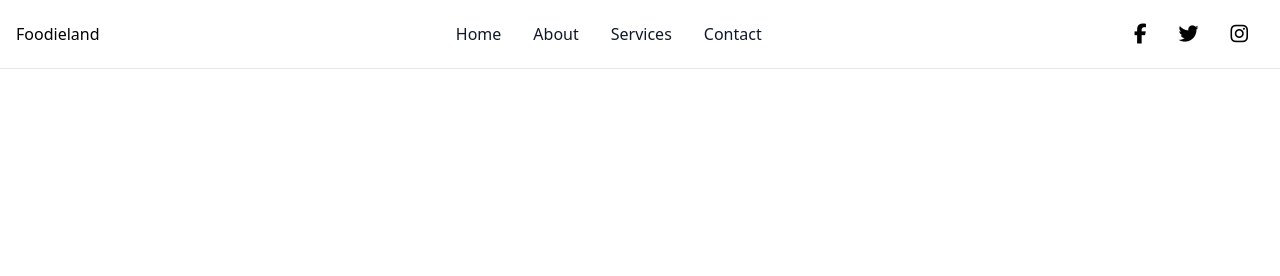
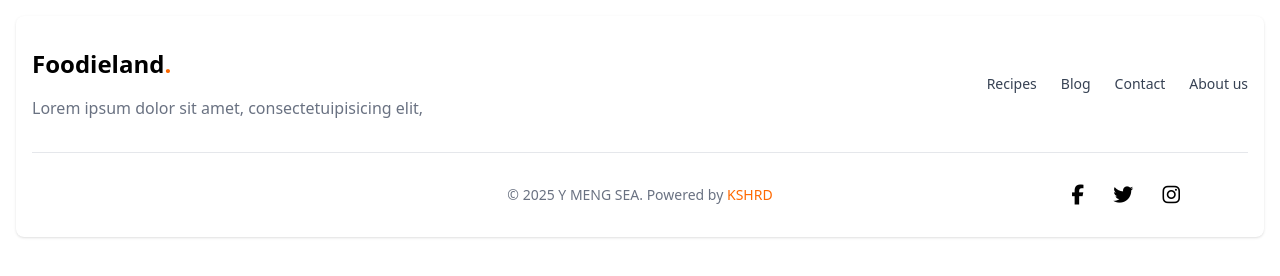
Before and after one commit to Y-Meng-Sea/05_Y_Meng_Sea_PVH_Web_Mini_Project001, a website: page index.html in a window 1280 px wide. Drawn offline with Linux system fonts and the light colour scheme.

Commit message:
finished footer

```diff
--- a/index.html
+++ b/index.html
@@ -14,70 +14,41 @@
           <title>Foodieland</title>
      </head>
      <body>
-          <!-- navbar -->
-          <nav class="bg-white dark:bg-gray-900 sticky w-full z-20 top-0 start-0 border-b border-gray-200 dark:border-gray-600">
-               <div class="max-w-screen-xl flex flex-wrap items-center justify-between mx-auto p-4">
-                    <a href="#" class="flex items-center space-x-3 rtl:space-x-reverse"> Foodieland </a>
-                    <div class="flex md:order-2 space-x-3 md:space-x-0 rtl:space-x-reverse">
-                         <div class="px-4 py-2 text-center flex gap-8 text-xl cursor-pointer">
-                              <i class="fa-brands fa-facebook-f"></i>
-                              <i class="fa-brands fa-twitter"></i>
-                              <i class="fa-brands fa-instagram"></i>
-                         </div>
-                         <button
-                              data-collapse-toggle="navbar-sticky"
-                              type="button"
-                              class="inline-flex items-center p-2 w-10 h-10 justify-center text-sm text-gray-500 rounded-lg md:hidden hover:bg-gray-100 focus:outline-none focus:ring-2 focus:ring-gray-200 dark:text-gray-400 dark:hover:bg-gray-700 dark:focus:ring-gray-600"
-                              aria-controls="navbar-sticky"
-                              aria-expanded="false"
-                         >
-                              <span class="sr-only">Open main menu</span>
-                              <svg class="w-5 h-5" aria-hidden="true" xmlns="http://www.w3.org/2000/svg" fill="none" viewBox="0 0 17 14">
-                                   <path
-                                        stroke="currentColor"
-                                        stroke-linecap="round"
-                                        stroke-linejoin="round"
-                                        stroke-width="2"
-                                        d="M1 1h15M1 7h15M1 13h15"
-                                   />
-                              </svg>
-                         </button>
-                    </div>
-                    <div class="items-center justify-between hidden w-full md:flex md:w-auto md:order-1" id="navbar-sticky">
-                         <ul
-                              class="flex flex-col p-4 md:p-0 mt-4 font-medium border border-gray-100 rounded-lg bg-gray-50 md:space-x-8 rtl:space-x-reverse md:flex-row md:mt-0 md:border-0 md:bg-white dark:bg-gray-800 md:dark:bg-gray-900 dark:border-gray-700"
-                         >
+          <!-- footer -->
+          <footer class="bg-white rounded-lg shadow-sm dark:bg-gray-900 m-4">
+               <div class="w-full max-w-screen-xl mx-auto p-4 md:py-8">
+                    <div class="sm:flex sm:items-center sm:justify-between">
+                         <a href="#" class="flex flex-col mb-4 sm:mb-0 space-x-3 rtl:space-x-reverse">
+                              <p class="text-2xl font-semibold whitespace-nowrap dark:text-white mb-4">
+                                   Foodieland<span class="text-orange-500">.</span>
+                              </p>
+                              <p class="text-gray-500">Lorem ipsum dolor sit amet, consectetuipisicing elit,</p>
+                         </a>
+                         <ul class="flex flex-wrap items-center mb-6 text-sm font-medium text-gray-700 sm:mb-0 dark:text-gray-400">
                               <li>
-                                   <a
-                                        href="#"
-                                        class="block py-2 px-3 text-gray-900 rounded-sm hover:bg-gray-100 md:hover:bg-transparent md:hover:text-blue-700 md:p-0 md:dark:hover:text-blue-500 dark:text-white dark:hover:bg-gray-700 dark:hover:text-white md:dark:hover:bg-transparent dark:border-gray-700"
-                                        >Home</a
-                                   >
+                                   <a href="#" class="hover:underline me-4 md:me-6">Recipes</a>
                               </li>
                               <li>
-                                   <a
-                                        href="#"
-                                        class="block py-2 px-3 text-gray-900 rounded-sm hover:bg-gray-100 md:hover:bg-transparent md:hover:text-blue-700 md:p-0 md:dark:hover:text-blue-500 dark:text-white dark:hover:bg-gray-700 dark:hover:text-white md:dark:hover:bg-transparent dark:border-gray-700"
-                                        >About</a
-                                   >
+                                   <a href="#" class="hover:underline me-4 md:me-6">Blog</a>
                               </li>
                               <li>
-                                   <a
-                                        href="#"
-                                        class="block py-2 px-3 text-gray-900 rounded-sm hover:bg-gray-100 md:hover:bg-transparent md:hover:text-blue-700 md:p-0 md:dark:hover:text-blue-500 dark:text-white dark:hover:bg-gray-700 dark:hover:text-white md:dark:hover:bg-transparent dark:border-gray-700"
-                                        >Services</a
-                                   >
+                                   <a href="#" class="hover:underline me-4 md:me-6">Contact</a>
                               </li>
                               <li>
-                                   <a
-                                        href="#"
-                                        class="block py-2 px-3 text-gray-900 rounded-sm hover:bg-gray-100 md:hover:bg-transparent md:hover:text-blue-700 md:p-0 md:dark:hover:text-blue-500 dark:text-white dark:hover:bg-gray-700 dark:hover:text-white md:dark:hover:bg-transparent dark:border-gray-700"
-                                        >Contact</a
-                                   >
+                                   <a href="#" class="hover:underline">About us</a>
                               </li>
                          </ul>
                     </div>
+                    <hr class="my-6 border-gray-200 sm:mx-auto dark:border-gray-700 lg:my-8" />
+                    <div class="flex items-center justify-center relative">
+                         <p class="text-sm text-gray-500">&copy; 2025 Y MENG SEA. Powered by <span class="text-orange-500">KSHRD</span></p>
+                         <div class="px-4 py-2 text-xl cursor-pointer absolute right-10">
+                              <i class="fa-brands fa-facebook-f px-3"></i>
+                              <i class="fa-brands fa-twitter px-3"></i>
+                              <i class="fa-brands fa-instagram px-3"></i>
+                         </div>
+                    </div>
                </div>
-          </nav>
+          </footer>
      </body>
 </html>
```
Also changed, not shown: src/css/output.css.
